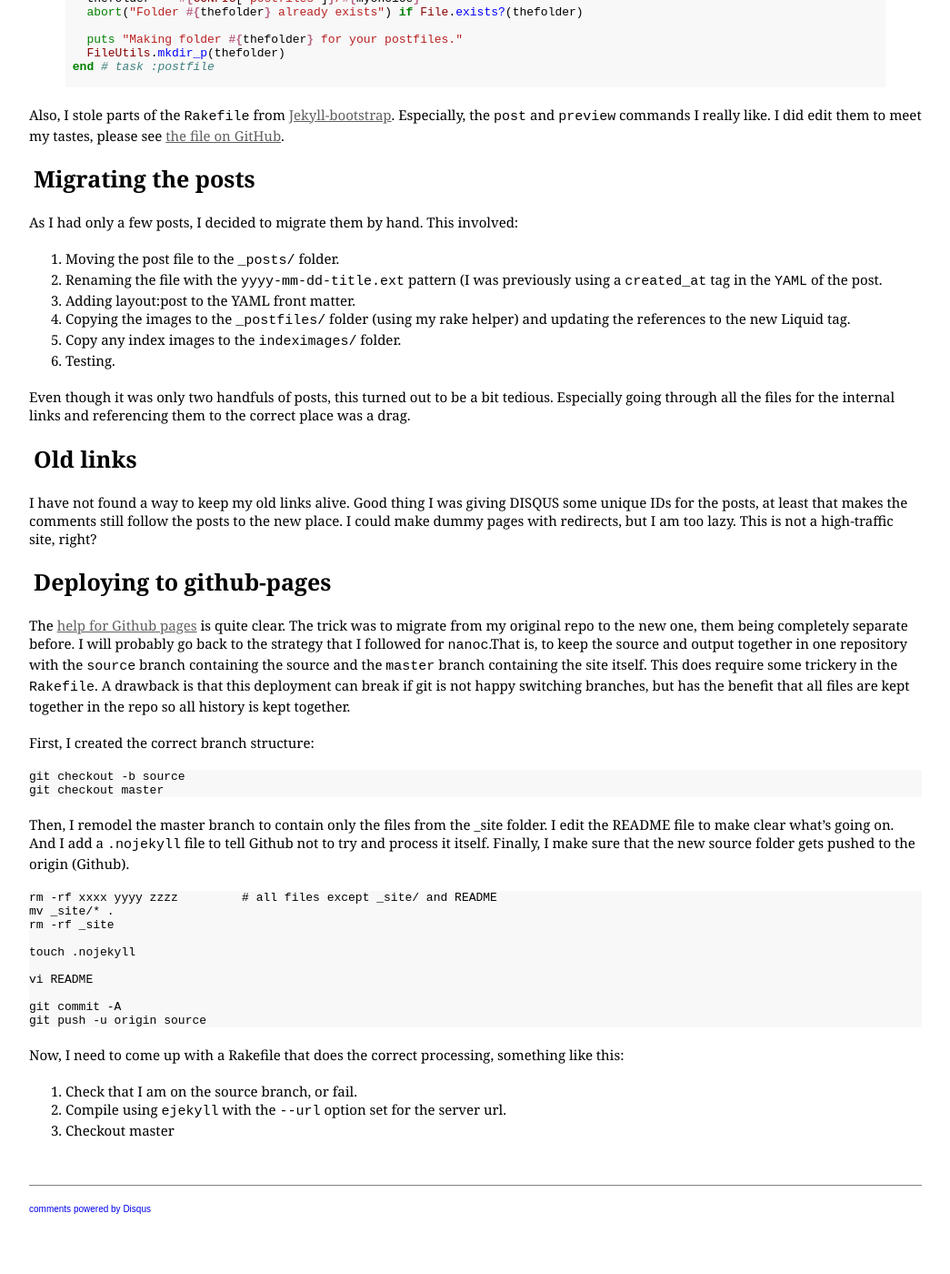
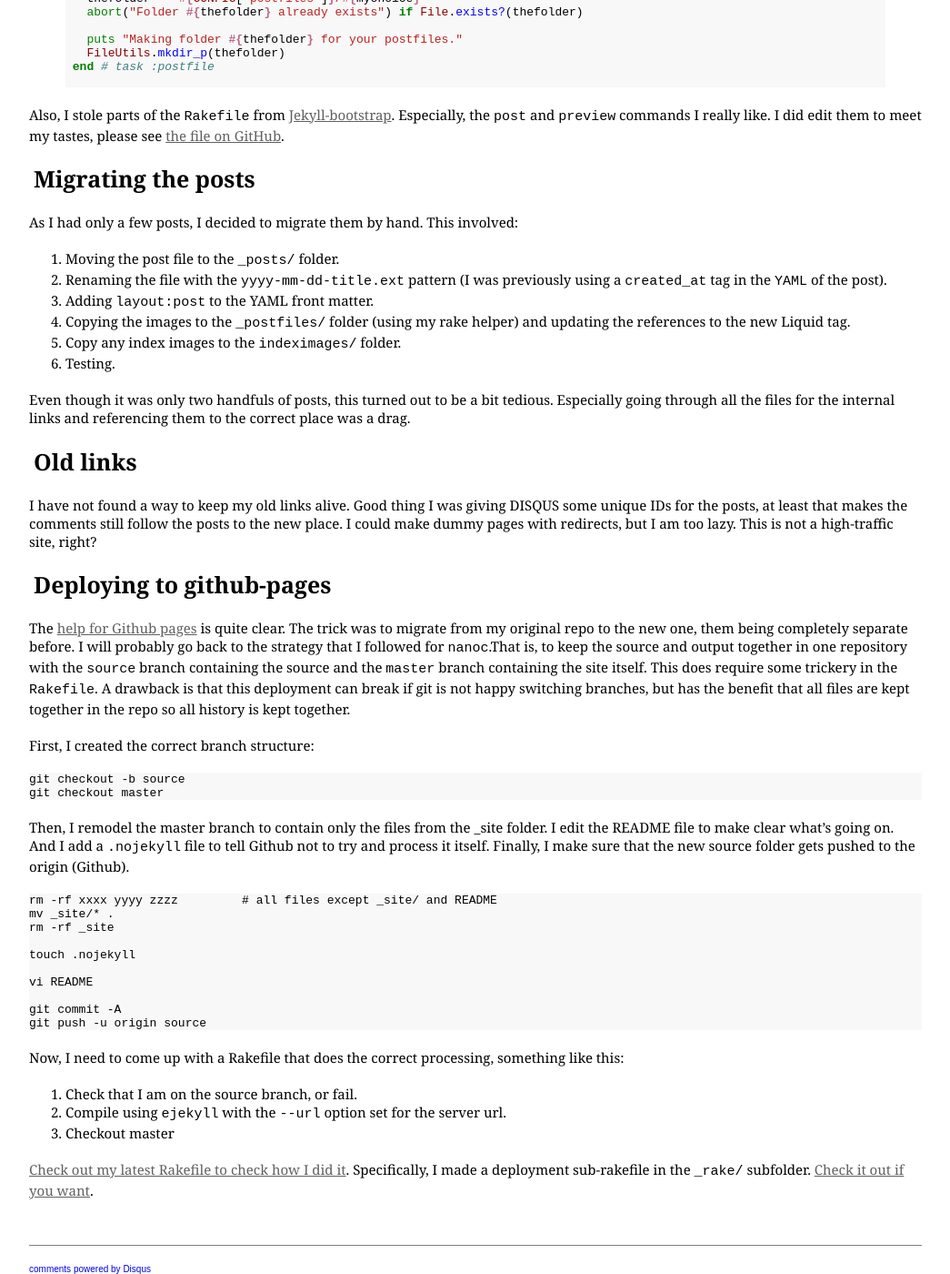
Before and after one commit to pragtich/pragtich.github.com, a Jekyll site: the page built from _posts/2013-02-03-migrating-from-nanoc-to-jekyll.md, in a window 1280 px wide and 1400 px high, scrolled down 4317 px. Shown: the whole window at 91% size, without its empty margins (196-1241 px from the left). Built offline with Jekyll 4.4.1, drawn with Linux system fonts in a browser that asks for light colours; comment, search, counter and statistics services are not loaded; before the commit the page ends 5651 px from its top, so only the background shows below that; some of the changed lines change nothing that is shown.

Commit message:
More updates to match current learning

```diff
--- a/_posts/2013-02-03-migrating-from-nanoc-to-jekyll.md
+++ b/_posts/2013-02-03-migrating-from-nanoc-to-jekyll.md
@@ -166,7 +166,7 @@
 
 In order to automatically generate category pages, I installed the plugin [from this website](http://recursive-design.com/projects/jekyll-plugins/). It works. That's what is creating the navigation bar contents, seen above. It does replace spaces in category names by hyphens, so the above code does that, too.
 
-I did encounter an issue with special characters in the category names (most notably spaces). I have blogged about the fix [here]().
+I did encounter an issue with special characters in the category names (most notably spaces). I have blogged about the fix [here]({% post_url 2013-02-07-editing-jekyll-postfiles-plugin-to-work-with-spaces-in-category-names %}).
 
 # Rakefile to make things more useable
 
@@ -218,15 +218,15 @@
  end # task :postfile
  {% endhighlight %}
 
-Also, I stole parts of the `Rakefile` from [Jekyll-bootstrap](https://raw.github.com/plusjade/jekyll-bootstrap/master/Rakefile). Especially, the `post` and `preview` commands I really like. I did edit them to meet my tastes, please see [the file on GitHub](https://github.com/pragtich/pragtich-blog-jekyll/blob/master/Rakefile).
+Also, I stole parts of the `Rakefile` from [Jekyll-bootstrap](https://raw.github.com/plusjade/jekyll-bootstrap/master/Rakefile). Especially, the `post` and `preview` commands I really like. I did edit them to meet my tastes, please see [the file on GitHub](https://github.com/pragtich/pragtich-blog-jekyll/blob/source/Rakefile).
 
 # Migrating the posts
 
 As I had only a few posts, I decided to migrate them by hand. This involved:
 
 1. Moving the post file to the `_posts/` folder.
-2. Renaming the file with the `yyyy-mm-dd-title.ext` pattern (I was previously using a `created_at` tag in the `YAML` of the post.
-3. Adding layout:post to the YAML front matter.
+2. Renaming the file with the `yyyy-mm-dd-title.ext` pattern (I was previously using a `created_at` tag in the `YAML` of the post).
+3. Adding `layout:post` to the YAML front matter.
 3. Copying the images to the `_postfiles/` folder (using my rake helper) and updating the references to the new Liquid tag.
 3. Copy any index images to the `indeximages/` folder.
 4. Testing.
@@ -266,3 +266,5 @@
 1. Check that I am on the source branch, or fail.
 2. Compile using `ejekyll` with the `--url` option set for the server url.
 3. Checkout master
+
+[Check out my latest Rakefile to check how I did it](https://github.com/pragtich/pragtich-blog-jekyll/blob/source/Rakefile). Specifically, I made a deployment sub-rakefile in the `_rake/` subfolder. [Check it out if you want](https://github.com/pragtich/pragtich-blog-jekyll/tree/source/_rake).
```
